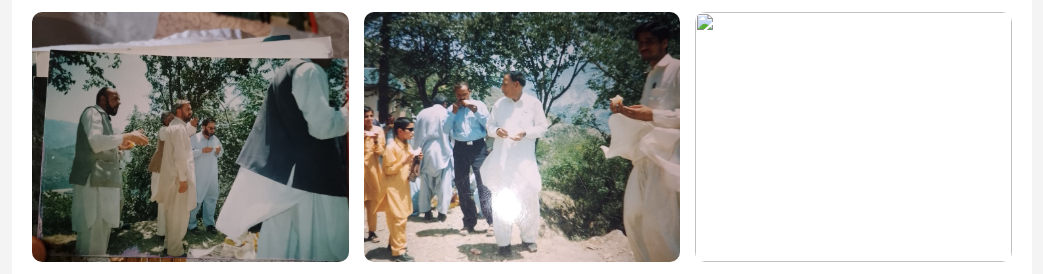
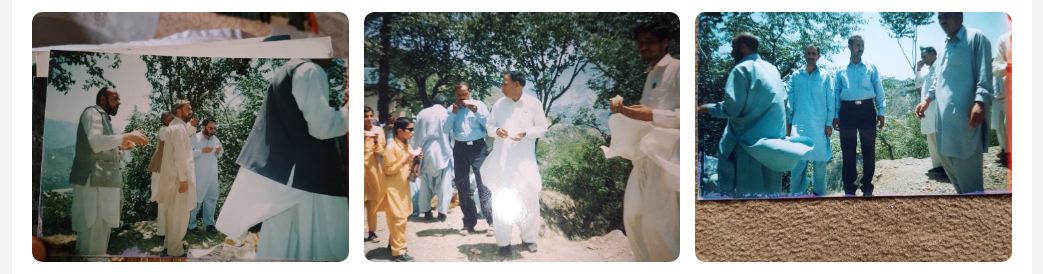
Before and after one commit to shafqatmshad-ai/gbmhsa, a plain HTML site: page gallery.html in a window 1280 px wide. Shown: the part 1699-1973 px from the top of the page, without its empty margins (228-1271 px from the left). Drawn offline with Linux system fonts and the light colour scheme.

Commit message:
Add missing image to gallery.html

```diff
--- a/gallery.html
+++ b/gallery.html
@@ -248,7 +248,7 @@ body{
     <img src="images/WhatsApp Image 2026-05-21 at 9.35.48 PM.jpeg">
     <img src="images/WhatsApp Image 2026-05-21 at 9.35.47 PM (2).jpeg">
     <img src="images/WhatsApp Image 2026-05-21 at 9.35.47 PM (1).jpeg">
-    <img src="images/">
+    <img src="images/WhatsApp Image 2026-05-21 at 9.35.47 PM.jpeg">
     <img src="images/">
     <img src="images/">
     <img src="images/">
```
